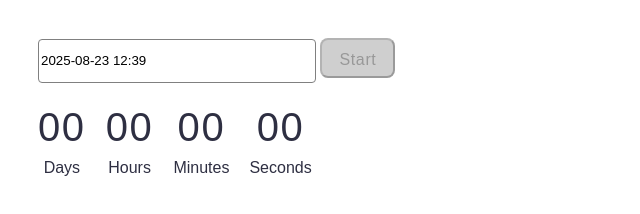
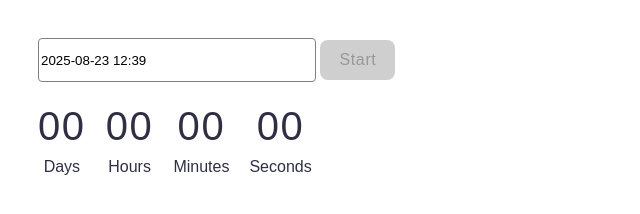
Before and after one commit to SolomiiaKrip02/goit-js-hw-10, a website built with Vite: page src/1-timer.html in a window 1280 px wide. Shown: the full height of the page, 0-640 px from the left. Built offline with nearby package versions, Linux system fonts and the light colour scheme.

Commit message:
Update 1-timer.css

```diff
--- a/src/css/1-timer.css
+++ b/src/css/1-timer.css
@@ -29,6 +29,8 @@
   width: 75px;
   height: 40px;
   background: #4e75ff;
+  cursor: pointer;
+  border: none;
 }
 
 .btn:hover {
```
